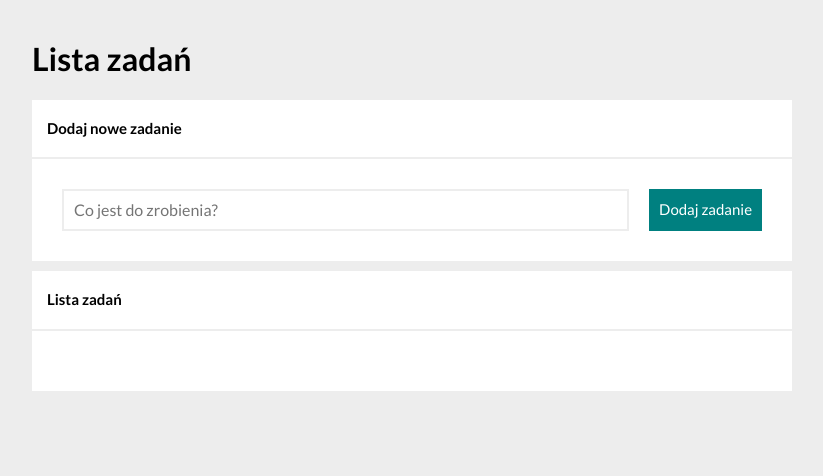
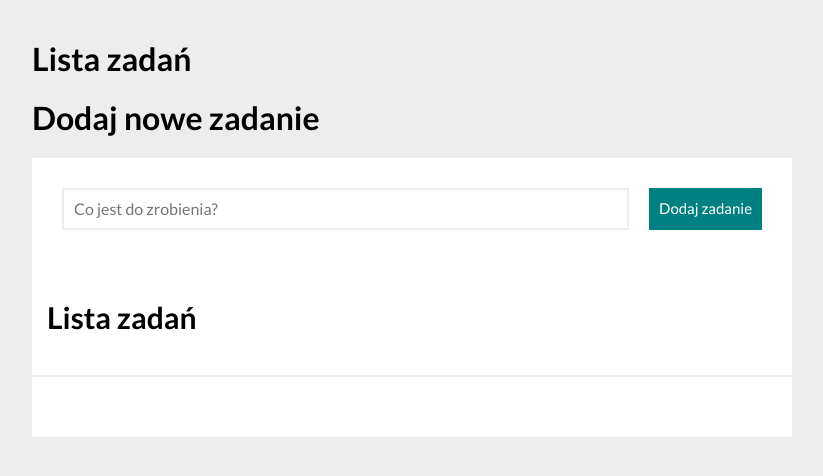
Before and after one commit to AnnaSniegula/toDoList, a plain HTML site: page index1.html in a window 1280 px wide. Shown: the whole page, without its empty margins (228-1051 px from the left). Drawn offline with nearby package versions, Linux system fonts and the light colour scheme.

Commit message:
class section header and new div class added

```diff
--- a/index1.html
+++ b/index1.html
@@ -29,15 +29,18 @@
                 Lista zadań</h1>
         </header>
         <section class="section">
-            <h1 class="section__header">Dodaj nowe zadanie</h1>
+            <h1 class="section__title">Dodaj nowe zadanie</h1>
             <form class="form js-form">
                 <input class="form__input js-newTask" type="text" placeholder="Co jest do zrobienia?">
-                <button class="form__button js-button">Dodaj zadanie</button>
+                <button class="form__button">Dodaj zadanie</button>
             </form>
         </section>
 
         <section class="section">
-            <h1 class="section__header">Lista zadań</h1>
+            <header class="section__header">
+            <h1 class="section__title">Lista zadań</h1>
+            <div class="buttons__button js-button"></div>
+        </header>
             <article>
                 <ul class="section__field js-tasks">
                 </ul>
```
